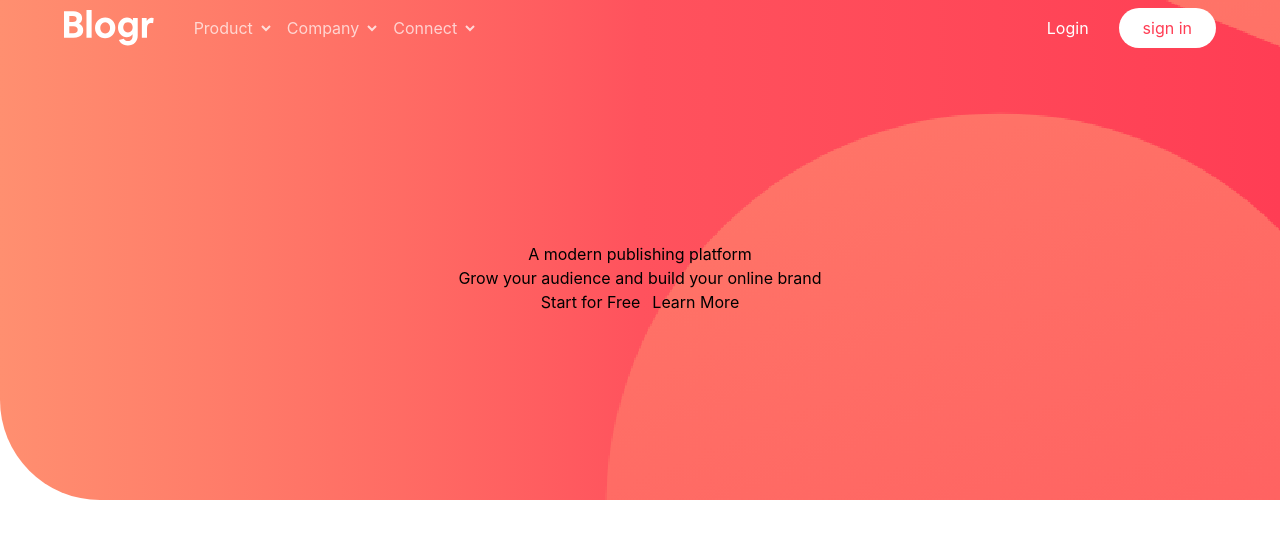
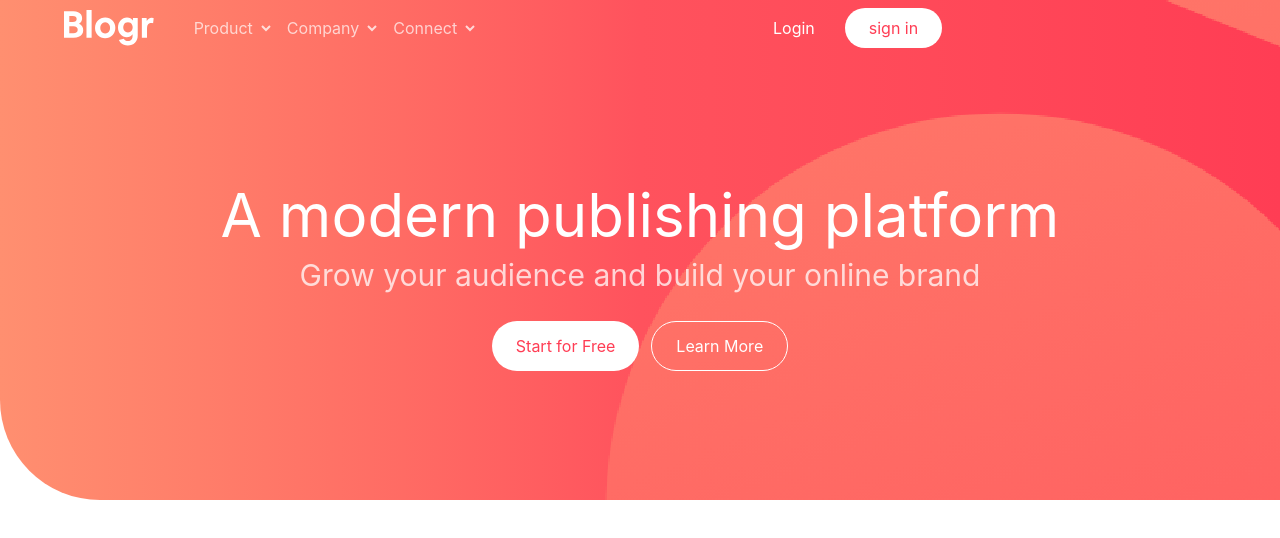
Before and after one commit to Jeanclaude09-dev/blogr-landing-page-main, a React (Vite) app: page / in a window 1280 px wide. Shown: the top 538 px of the page. Built offline with nearby package versions, Linux system fonts and the light colour scheme.

Commit message:
ft(hero layout correction)

```diff
--- a/src/App.jsx
+++ b/src/App.jsx
@@ -5,7 +5,7 @@ import HeroSection from './component/hero'
 function App() {
 
   return (
-    <section className="min-h-screen">
+    <section className="min-h-screen flex flex-col gap-5">
       <HeroSection />
     </section>
   )
--- a/src/component/hero.jsx
+++ b/src/component/hero.jsx
@@ -18,7 +18,7 @@ export default function HeroSection() {
     {
       id: 2,
       link: "Connect",
-      options: ["contact", "contact", "contact"]
+      options: ["Contact", "Newsletter", "LinkedIn"]
     }
   ];
 
@@ -29,7 +29,7 @@ export default function HeroSection() {
       <div className="absolute inset-0   bg-position-[10px]  bg-[url('/images/bg-pattern-intro-mobile.svg')] md:bg-[url('/images/bg-pattern-intro-desktop.svg')]" />
 
       {/* container */}
-      <div className="z-10 min-h-full min-w-2xs lg:min-w-6xl flex flex-col ">
+      <div className="z-10 px-8 py-4 md:py-0 md:p-0 min-h-full min-w-2xs lg:min-w-6xl flex flex-col ">
 
 
         {/* content */}
@@ -51,9 +51,9 @@ export default function HeroSection() {
                   </span>
 
                   {isActive === link.id &&
-                    <div className="absolute -bottom-23 p-3 rounded-2xl bg-white text-gray-600 max-w-25">
+                    <div className="absolute -bottom-28  p-5  rounded-lg bg-white text-gray-600 min-w-25">
                       {link.options.map((option) => (
-                        <p key={option}>{option}</p>
+                        <p key={option} className="cursor-pointer hover:text-gray-950  transform duration-300">{option}</p>
                       ))}
                     </div>}
                 </div>
@@ -66,19 +66,21 @@ export default function HeroSection() {
               <button className="cursor-pointer py-2 px-6 rounded-full bg-white text-red-550 text-bold">sign in</button>
             </div>
 
-            <button className="md:hidden"><img src="/images/icon-hamburger.svg" alt="humberger menu" /></button>
+            <a href="#">
+              <img className="md:hidden" src="/images/icon-hamburger.svg" alt="menu" />
+            </a>
 
           </div>
         </nav>
 
         {/* hero content */}
-        <section className="min-w-fit flex-1 flex flex-col justify-center items-center ">
-          <h1>A modern publishing platform</h1>
-          <h2>Grow your audience and build your online brand</h2>
+        <section className="min-w-fit flex-1 flex flex-col gap-3 justify-center items-center text-white">
+          <h1 className="text-4xl lg:text-6xl text-center ">A modern publishing platform</h1>
+          <h2 className="text-2xl lg:text-3xl text-center text-white/75">Grow your audience and build your online brand</h2>
 
-          <div className="flex gap-3">
-            <button>Start for Free</button>
-            <button>Learn More</button>
+          <div className="flex gap-3 mt-4">
+            <button className="cursor-pointer py-3 px-6 rounded-full bg-white text-red-550 text-bold">Start for Free</button>
+            <button className="cursor-pointer py-3 px-6 rounded-full border border-white  text-bold ">Learn More</button>
           </div>
 
         </section>
```
